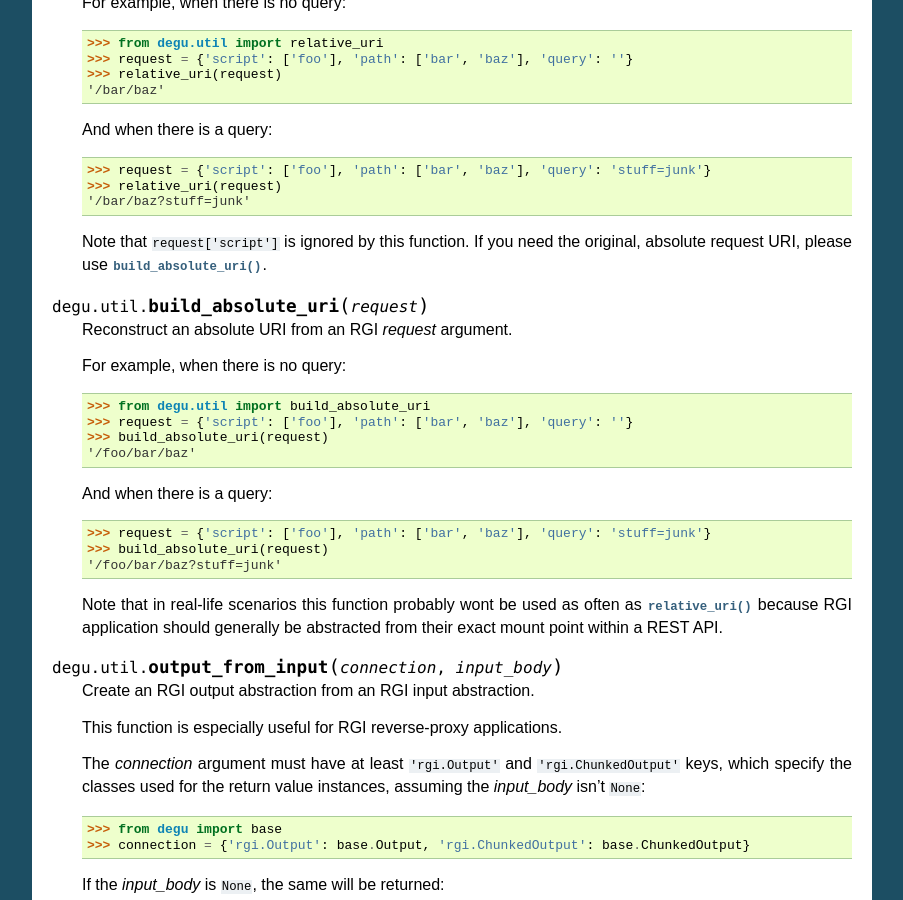
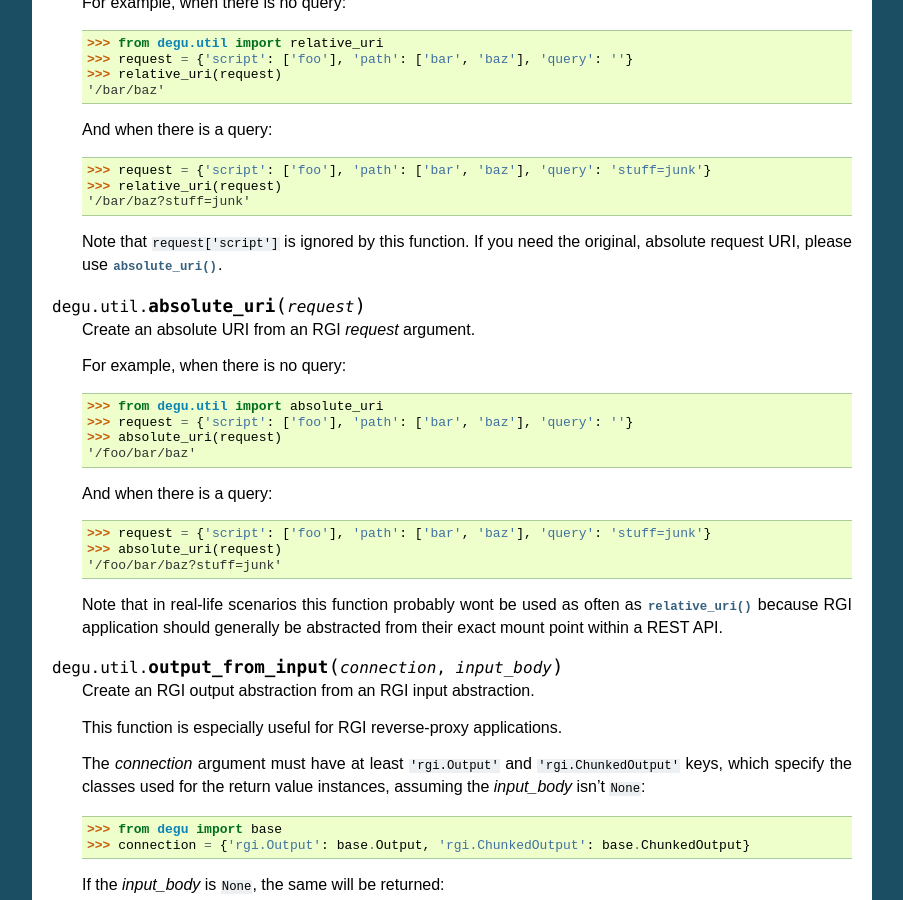
Before and after one commit to json420/degu, a Sphinx documentation site: the page built from doc/degu.util.rst, in a window 1280 px wide and 900 px high, scrolled down 770 px. Shown: the whole window, without its empty margins (198-1101 px from the left). Built offline with Sphinx 7.4.7, drawn with Linux system fonts in a browser that asks for light colours; some of the changed text lies outside the part shown.

Commit message:
util.absolute_uri() is better than util.build_absolute_uri()

```diff
--- a/doc/degu.util.rst
+++ b/doc/degu.util.rst
@@ -60,29 +60,29 @@ Functions
     '/bar/baz?stuff=junk'
 
     Note that ``request['script']`` is ignored by this function.  If you need
-    the original, absolute request URI, please use :func:`build_absolute_uri()`.
+    the original, absolute request URI, please use :func:`absolute_uri()`.
 
 
-.. function:: build_absolute_uri(request)
+.. function:: absolute_uri(request)
 
-    Reconstruct an absolute URI from an RGI *request* argument.
+    Create an absolute URI from an RGI *request* argument.
 
     For example, when there is no query:
 
-    >>> from degu.util import build_absolute_uri
+    >>> from degu.util import absolute_uri
     >>> request = {'script': ['foo'], 'path': ['bar', 'baz'], 'query': ''}
-    >>> build_absolute_uri(request)
+    >>> absolute_uri(request)
     '/foo/bar/baz'
 
     And when there is a query:
 
     >>> request = {'script': ['foo'], 'path': ['bar', 'baz'], 'query': 'stuff=junk'}
-    >>> build_absolute_uri(request)
+    >>> absolute_uri(request)
     '/foo/bar/baz?stuff=junk'
 
     Note that in real-life scenarios this function probably wont be used as
-    often as :func:`relative_uri()` because RGI application should
-    generally be abstracted from their exact mount point within a REST API.
+    often as :func:`relative_uri()` because RGI application should generally be
+    abstracted from their exact mount point within a REST API.
 
 
 .. function:: output_from_input(connection, input_body)
```
Also changed, not shown: 2 other files.
